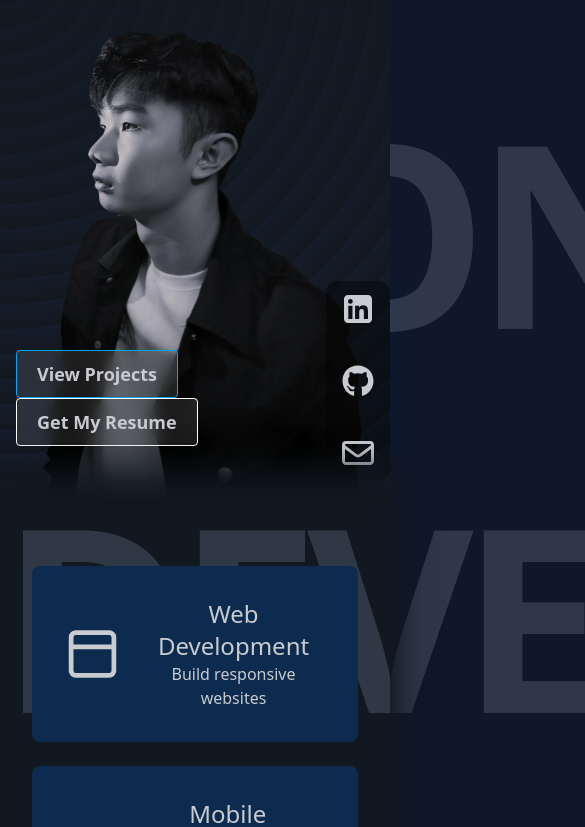
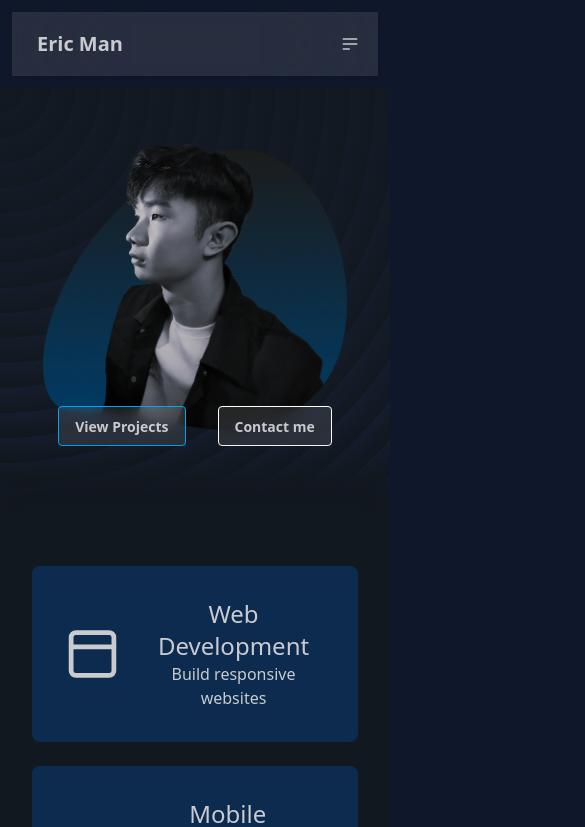
Before and after one commit to Mman7/portfolio, a React (Vite) app: page / in a window 390 px wide. Shown: the top 827 px of the page, 585 px wide, since content can reach past the window. Built offline with nearby package versions, Linux system fonts and the light colour scheme.

Commit message:
added mobile avatar

```diff
--- a/src/components/hero.tsx
+++ b/src/components/hero.tsx
@@ -1,35 +1,47 @@
 import { FontAwesomeIcon } from "@fortawesome/react-fontawesome";
 import Avatar from "../assets/avatar.png";
+import MobileAvatar from "../assets/mobile_avatar.png";
 import { faGithub, faSquareLinkedin } from "@fortawesome/free-brands-svg-icons";
 import { faEnvelope } from "@fortawesome/free-regular-svg-icons";
+import { Link } from "react-scroll";
 
 export default function HeroSection() {
   return (
     <>
-      <div className="bg-pattern z-100 flex h-[calc(100vh-10rem)] flex-col items-center justify-end">
+      <img
+        src={MobileAvatar}
+        alt="avatar"
+        draggable={false}
+        onDragStart={(e) => e.preventDefault()}
+        className="z-10 mt-30 mb-20 h-72 brightness-80 select-none"
+      />
       <img
         src={Avatar}
         alt="avatar"
         draggable={false}
         onDragStart={(e) => e.preventDefault()}
-          className="z-10 h-[calc(100%)] brightness-80 select-none"
+        className="z-10 hidden h-[calc(100%)] brightness-75 select-none md:block"
       />
+
       <div className="absolute z-100 py-16">
-          <button className="btn btn-lg mx-4 rounded border border-sky-500 bg-white/10 backdrop-blur-sm duration-200 hover:scale-105 hover:bg-white/20">
+        <Link to="projects" duration={500} smooth={true} offset={-100}>
+          <button className="btn btn-md sm:btn-lg mx-4 rounded border border-sky-500 bg-white/10 backdrop-blur-sm duration-200 hover:scale-105 hover:bg-white/20">
             View Projects
           </button>
-          <button className="btn btn-lg mx-4 rounded border border-white bg-white/10 backdrop-blur-sm transition-all duration-200 hover:scale-105 hover:bg-white/20">
-            Get My Resume
+        </Link>
+        <Link to="contact" duration={500} smooth={true} offset={-100}>
+          <button className="btn btn-md sm:btn-lg mx-4 rounded border border-white bg-white/10 backdrop-blur-sm transition-all duration-200 hover:scale-105 hover:bg-white/20">
+            Contact me
           </button>
+        </Link>
       </div>
       <SideContact />
-      </div>
-      {/* TODO custom font for background up and down spacing  */}
-      <div className="absolute top-1/2 left-1/2 w-full -translate-x-1/2 -translate-y-1/2">
-        <h1 className="text-start text-[16rem] font-black tracking-tighter text-gray-600 opacity-55">
+      {/* Background TEXT */}
+      <div className="absolute top-1/2 left-1/2 hidden w-full -translate-x-1/2 -translate-y-1/2 overflow-hidden md:block lg:p-30">
+        <h1 className="font-display text-start text-base/50 text-[16rem] font-black tracking-tighter text-gray-600 opacity-55">
           FRONTEND
         </h1>
-        <h1 className="text-end text-[16rem] font-black tracking-tighter text-gray-600 opacity-55">
+        <h1 className="font-display text-end text-base/60 text-[16rem] font-black tracking-tighter text-gray-600 opacity-55">
           DEVELOPER
         </h1>
       </div>
@@ -40,28 +52,30 @@
 export function SideContact({ className }: { className?: string }) {
   return (
     <div
-      className={`absolute top-1/3 right-0 z-200 flex flex-col justify-between gap-10 rounded-xl bg-black/40 p-3 ${className}`}
+      className={`absolute top-1/8 right-0 z-200 hidden flex-col justify-between gap-10 rounded-xl bg-black/40 p-3 *:duration-300 md:top-1/3 md:flex ${className}`}
     >
       <a
-        href="http://"
+        href="https://www.linkedin.com/in/man-eric-2aa13b159/"
         target="_blank"
-        rel="noopener noreferrer"
         className="hover:text-white"
+        title="https://www.linkedin.com/in/man-eric-2aa13b159/"
       >
         <FontAwesomeIcon size="2xl" icon={faSquareLinkedin} />
       </a>
       <a
-        href="http://"
+        href="https://github.com/Mman7"
         target="_blank"
-        rel="noopener noreferrer"
+        title="https://github.com/Mman7"
         className="hover:text-white"
       >
         <FontAwesomeIcon size="2xl" icon={faGithub} />
       </a>
+      {/* TODO show user that copy */}
       <a
-        href="http://"
-        target="_blank"
-        rel="noopener noreferrer"
+        onClick={() => navigator.clipboard.writeText("youzai0427@gmail.com")}
+        id="13"
+        title="youzai0427@gmail.com"
+        href="mailto:youzai0427@gmail.com"
         className="hover:text-white"
       >
         <FontAwesomeIcon size="2xl" icon={faEnvelope} />
```
Lines whose indentation alone changed are shown as unchanged.
